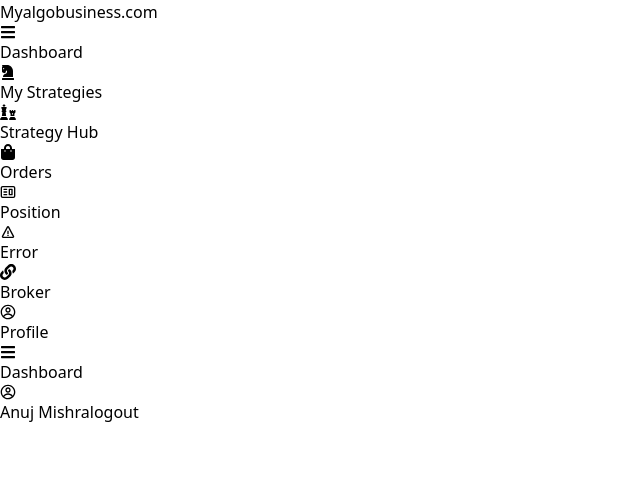
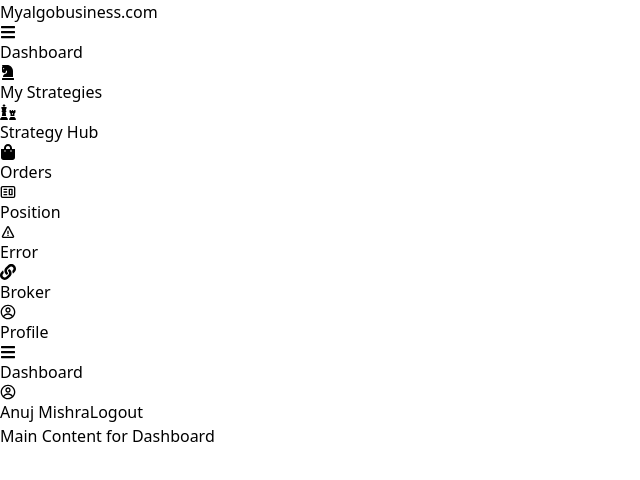
Before and after one commit to AnujWebDev/Dashboard, a React (Vite) app: page / in a window 1280 px wide. Both pictures are taken after a click on the item "Dashboard". Shown: the top 480 px of the page, without its empty margins (0-640 px from the left). Built offline with nearby package versions, Linux system fonts and the light colour scheme.

Commit message:
changes in design

```diff
--- a/src/Components/Dashboard.jsx
+++ b/src/Components/Dashboard.jsx
@@ -20,15 +20,18 @@ const Dashboard = () => {
   };
 
   return (
-    <div className="flex overflow-hidden h-screen bg-gray-800 text-white">
+    <>
+      <div className="flex  overflow-hidden h-screen  bg-gray-800 text-white">
         {isSidebarOpen && (
-        <div className="transition-all">
+          <div className="transition-all z-50 w-80 border">
             <div className="p-4">
               <h1 className="text-2xl font-bold mb-4">Myalgobusiness.com</h1>
               <ul>
                 <li
                   className={`mb-5 hover:bg-white hover:text-black hover:rounded-3xl p-3 flex ${
-                  selectedMenuItem === "dashboard" ? "bg-white text-black rounded-3xl" : ""
+                    selectedMenuItem === "dashboard"
+                      ? "bg-white text-black rounded-3xl"
+                      : ""
                   }`}
                   onClick={() => handleMenuItemClick("dashboard")}
                 >
@@ -102,37 +105,26 @@ const Dashboard = () => {
             </div>
           </div>
         )}
-
-      <div className=" flex-col justify-center border w-full">
-
-        {selectedMenuItem === "dashboard" && (
-          <div className="flex-1 flex-col transition-all">
-              <div className="flex justify-end">
-        <div
-          className={`flex-1 ${
-            isSidebarOpen ? "ml-10" : "ml-5"
-          } transition-all`}
-        >
-          <button
-            className=" flex text-xl py-1 rounded-lg font-bold mb-2"
-            onClick={toggleSidebar}
-          >
+        <div className="flex flex-col flex-1">
+          <div className="flex bg-gray-800 z-0 border text-white justify-between">
+            <div className={`flex-1 transition-all ${isSidebarOpen ? "ml-2" : "ml-10"}`}>
+              <button className="flex text-xl py-1 rounded-lg font-bold mb-2" onClick={toggleSidebar}>
                 <FaBars className="text-xl mr-2 mt-1" />
                 Dashboard
               </button>
             </div>
-        <div>
-          <button
-            className="flex text-xl p-3 py-1 rounded-lg font-bold mb-2"
-            onClick={toggleSidebar}
-          >
+            <div className="flex flex-col items-center">
+              <button className="flex text-xl p-3 py-1 rounded-lg font-bold mb-2">
                 <CgProfile className="text-2xl mr-3" />
                 Anuj Mishra
               </button>
-          <button className="ml-10 text-2xl">logout
-          </button>
+              <button className="ml-10 text-2xl">Logout</button>
             </div>
           </div>
+          <div className={`flex-1 transition-all ${isSidebarOpen ? "ml-2" : "ml-10"}`}>
+            {selectedMenuItem === "dashboard" && (
+              <div className="flex-1 flex-col transition-all">
+                <h1>Main Content for Dashboard</h1>
               </div>
             )}
             {selectedMenuItem === "strategies" && (
@@ -179,6 +171,8 @@ const Dashboard = () => {
         )}
           </div>
         </div>
+      </div>
+    </>
   );
 };
 
```
Lines whose indentation alone changed are shown as unchanged.
